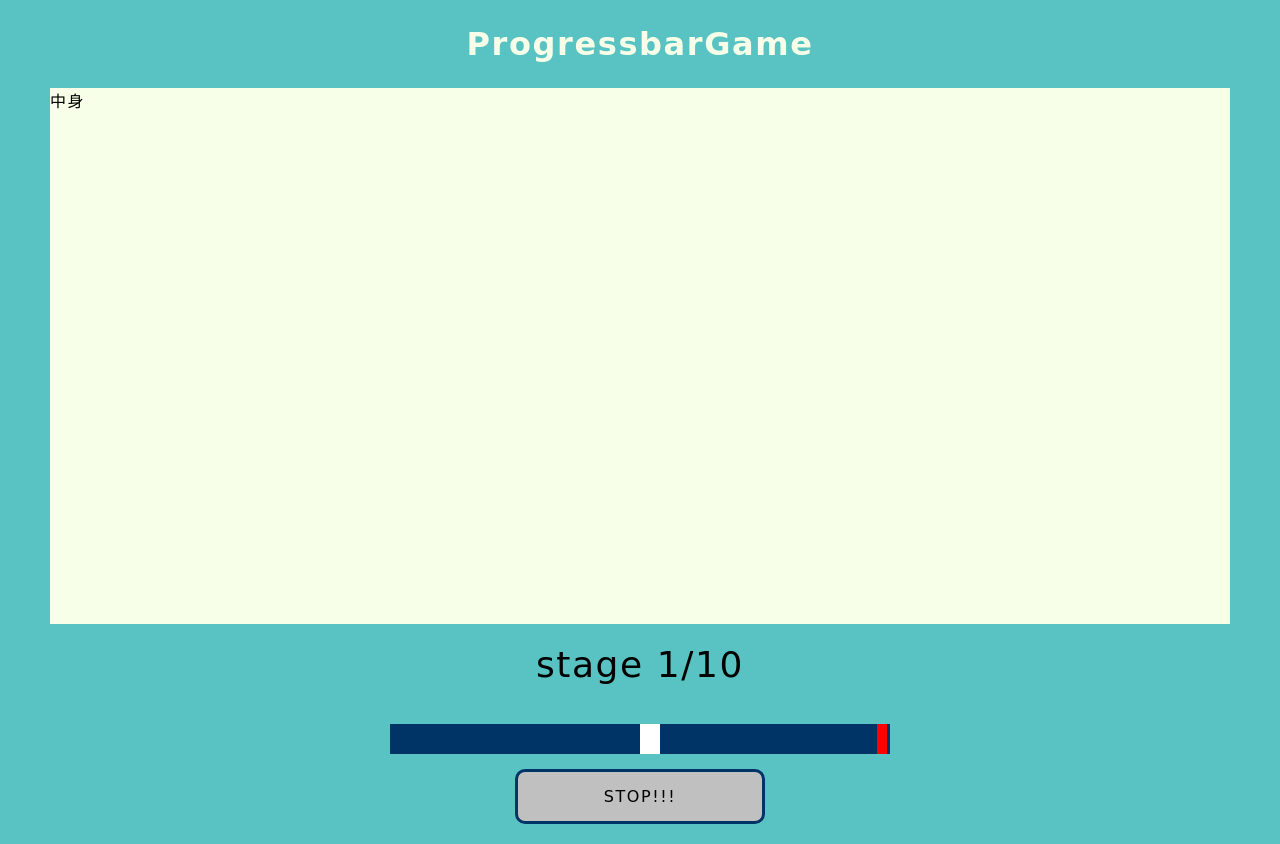
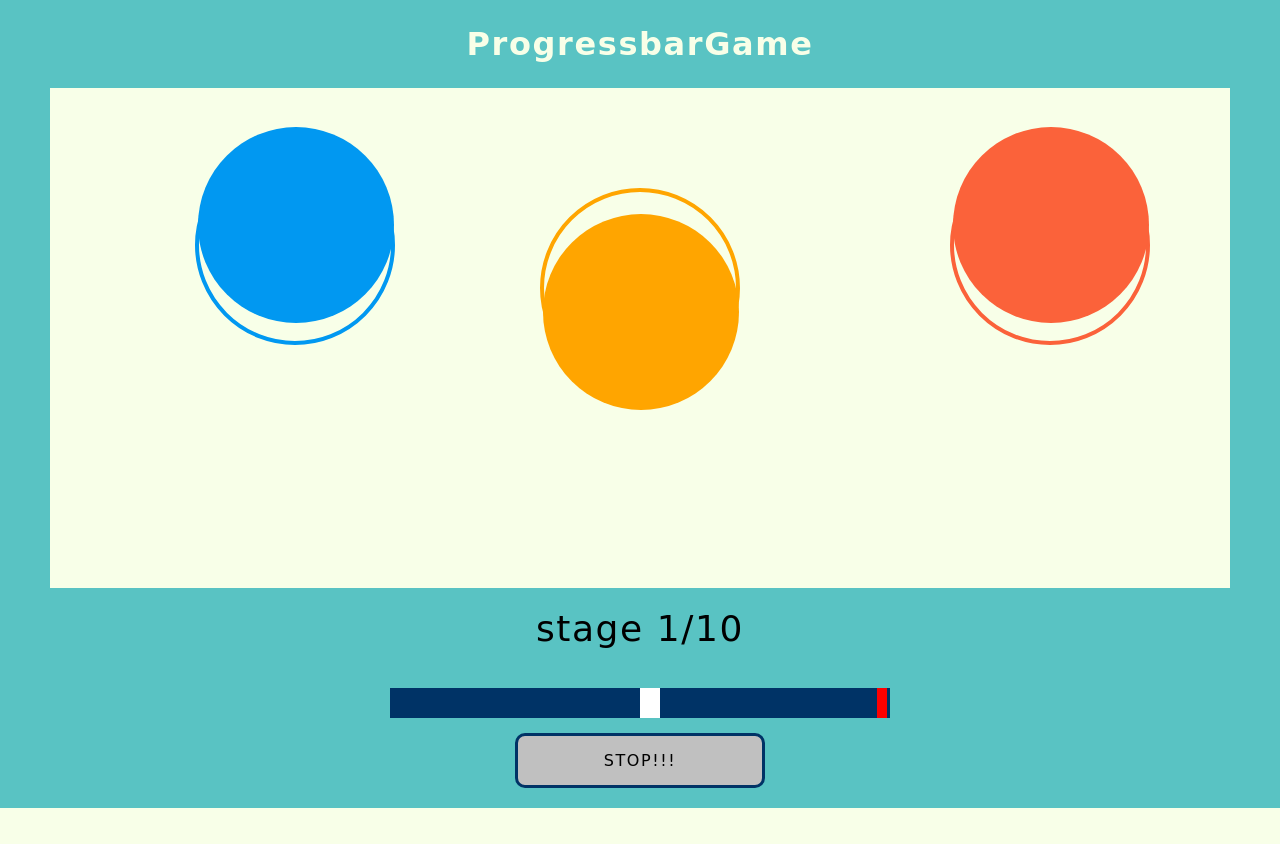
Before and after one commit to TakuyaTaniguchi/SequenceGame, a website built with Parcel: page index.pug in a window 1280 px wide. After the commit the page ends 808 px from the top, so only its background shows below. Built offline with nearby package versions, Linux system fonts and the light colour scheme; a web font is replaced by a local one.

Commit message:
Update statge1

```diff
--- /dev/null
+++ b/asset/stage1.scss
@@ -0,0 +1,63 @@
+.circle{
+    position: relative;
+    margin-top: 100px;
+    margin-left: auto;
+    margin-right: auto;
+    width: 200px;
+    height: 200px;
+    line-height: 200px;
+    border-radius: 50%;
+    border: 4px solid;
+    text-align: center;
+    color: orange;
+    &.-is-second{
+        color: #0198F1;
+        position: absolute;
+        top: 45px;
+        margin-left: 145px;
+        margin-right: auto;
+    }
+    &.-is-third{
+        color: #FB623A;
+        position: absolute;
+        top: 45px;
+        margin-left: 900px;
+        margin-right: auto;
+    }
+}
+
+.ball{
+    width: 196px;
+    height: 196px;
+    position: absolute;
+    top: 22px;
+    left: -1px;
+    line-height: 196px;
+    border-radius: 50%;
+    text-align: center;
+    color: orange;
+    background-color: orange;
+    transition: all .5s;
+    &.-is-second{
+        top: -22px;
+        color: #0198F1;
+        background-color: #0198F1;
+        margin-right: auto;
+    }
+    &.-is-third{
+        top: -22px;
+        color: #FB623A;
+        background-color: #FB623A;
+        margin-left: auto;
+    }
+}
+
+
+
+
+.js-content.-is-clear{
+    .ball{
+        top: -1px;
+        transition: all .5s;
+    }
+}
--- a/index.js
+++ b/index.js
@@ -50,7 +50,7 @@ const nextStage = (countStage) => {
     setTimeout(function(){
         area.classList.add(`-stage${nextStageCount}`);
         score.textContent = `stage${nextStageCount}/10`;
-    },1000)
+    },1500)
 }
 
 const resetGame = (countStage) => {
--- a/index.pug
+++ b/index.pug
@@ -15,7 +15,14 @@ html
                 .sidebar.-is-right
                 .content
                     .content_inner
-                        p.js-content 中身
+                        .js-content
+                            .stage1
+                                .circle
+                                    .ball
+                                .circle.-is-second
+                                    .ball.-is-second
+                                .circle.-is-third
+                                    .ball.-is-third
                 footer.footer
                     .area.-stage1
                         .score stage 1/10
--- a/style.scss
+++ b/style.scss
@@ -1,4 +1,5 @@
 @import '/soruce/reset.scss';
+@import './asset/stage1';
 body{
   background-color: #00818a;
   font-family: 'Shojumaru', cursive;
@@ -62,7 +63,7 @@ body{
   width: calc(100% - 100px);
   margin-left: auto;
   margin-right: auto;
-  height: calc(100vh - 264px);
+  height: calc(100vh - 400px);
 }
 
 /* listSns
```
Also changed, not shown: dist/index.html, dist/index.js, 4 other files.
